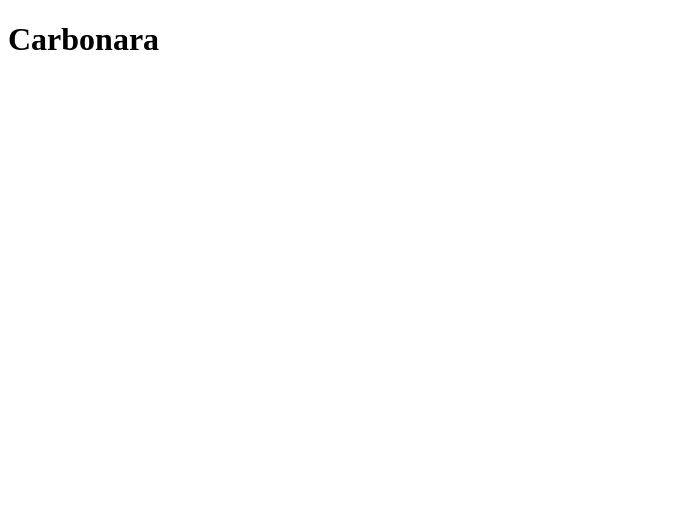
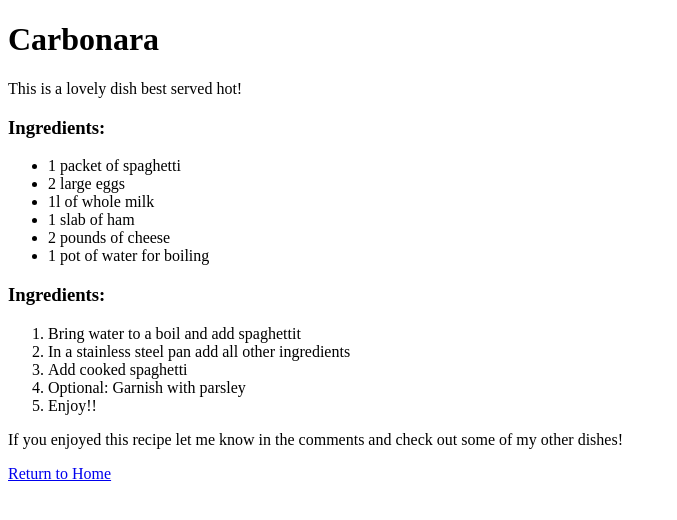
Before and after one commit to TonySchilling/odin-recipes, a plain HTML site: page pages/recipe1.html in a window 1280 px wide. Shown: the whole page, without its empty margins (0-677 px from the left). Drawn offline with Linux system fonts and the light colour scheme.

Commit message:
Add second recipe

```diff
--- a/pages/recipe1.html
+++ b/pages/recipe1.html
@@ -8,6 +8,30 @@
 </head>
 <body>
     <h1>Carbonara</h1>
+    <p>This is a lovely dish best served hot!</p>
+
+    <h3>Ingredients:</h3>
+    <ul>
+        <li>1 packet of spaghetti</li>
+        <li>2 large eggs</li>
+        <li>1l of whole milk</li>
+        <li>1 slab of ham</li>
+        <li>2 pounds of cheese</li>
+        <li>1 pot of water for boiling</li>
+    </ul>
+
+    <h3>Ingredients:</h3>
+
+    <ol>
+        <li>Bring water to a boil and add spaghettit</li>
+        <li>In a stainless steel pan add all other ingredients</li>
+        <li>Add cooked spaghetti</li>
+        <li>Optional: Garnish with parsley </li>
+        <li>Enjoy!!</li>
+    </ol>
+
+    <p>If you enjoyed this recipe let me know in the comments and check out some of my other dishes!</p>
+    <a href="../index.html">Return to Home</a>
 
 </body>
 </html>
```
Also changed, not shown: index.html (+2 -0 lines), pages/recipe2.html (added, +37 -0 lines).
